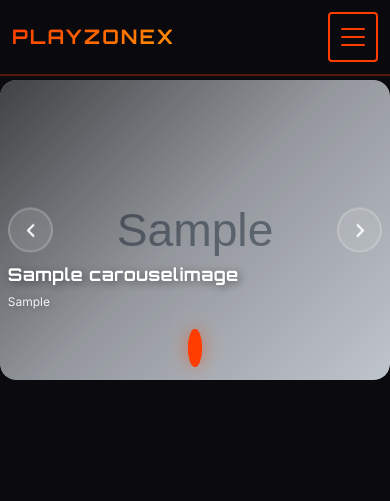
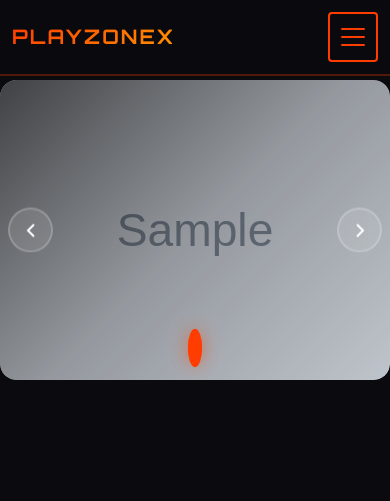
Before and after one commit to guna0223/Django-Game, a Django app: page / in a window 390 px wide. Shown: the top 501 px of the page. Run offline with Django 5.2, Linux system fonts and the light colour scheme; tables that the repository leaves empty hold one stand-in row (values such as "Sample post"); grey boxes marked "Sample" are stand-in pictures.

Commit message:
remove caption and title form carousel in small screen fro mobile

```diff
--- a/Elshop/static/css/style.css
+++ b/Elshop/static/css/style.css
@@ -1146,10 +1146,12 @@ textarea.form-control {
     }
 
     .hero-carousel .slide-title {
+        display: none !important;
         font-size: 1.25rem;
     }
 
     .hero-carousel .slide-caption {
+        display: none !important;
         font-size: 0.8rem;
     }
 }
```
